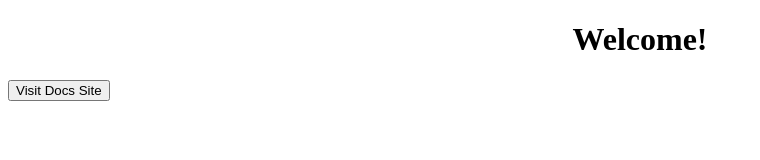
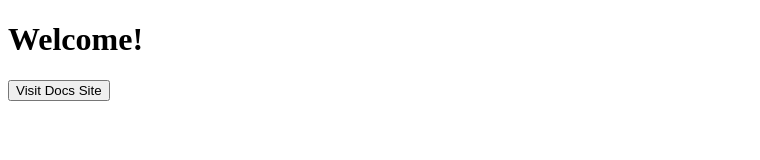
Before and after one commit to Soyka-Family/soyka-family.github.io, a plain HTML site: page index.html in a window 1280 px wide. Shown: the whole page, without its empty margins (0-760 px from the left). Drawn offline with Linux system fonts and the light colour scheme.

Commit message:
Update index.html

```diff
--- a/index.html
+++ b/index.html
@@ -4,9 +4,7 @@
     <title>SOYKA FAMILY</title>
   </head>
   <body>
-    <span style="text-align: center;">
-      <h1>Welcome!</h1>
-      <button onclick="window.location = '/docs'">Visit Docs Site</button>
-    </span>
+    <h1>Welcome!</h1>
+    <button onclick="window.location = '/docs'">Visit Docs Site</button>
   </body>
 </html>
```
